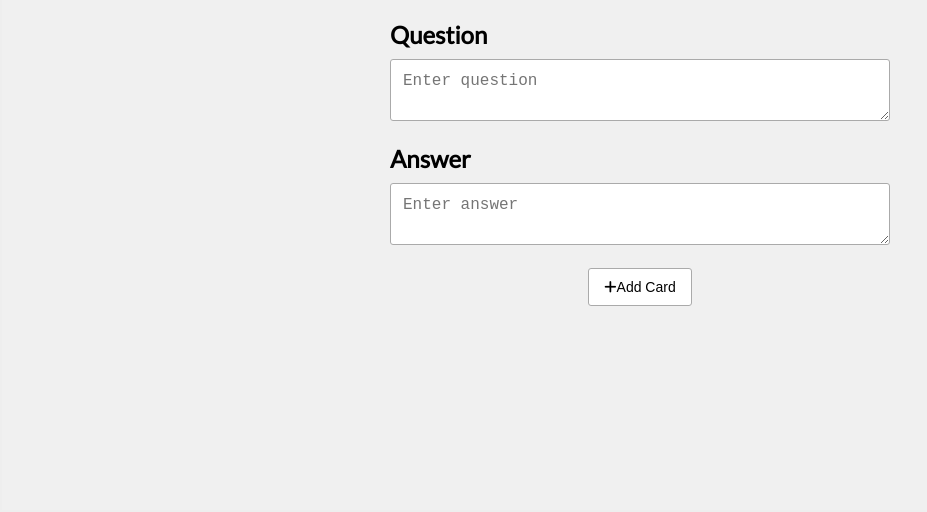
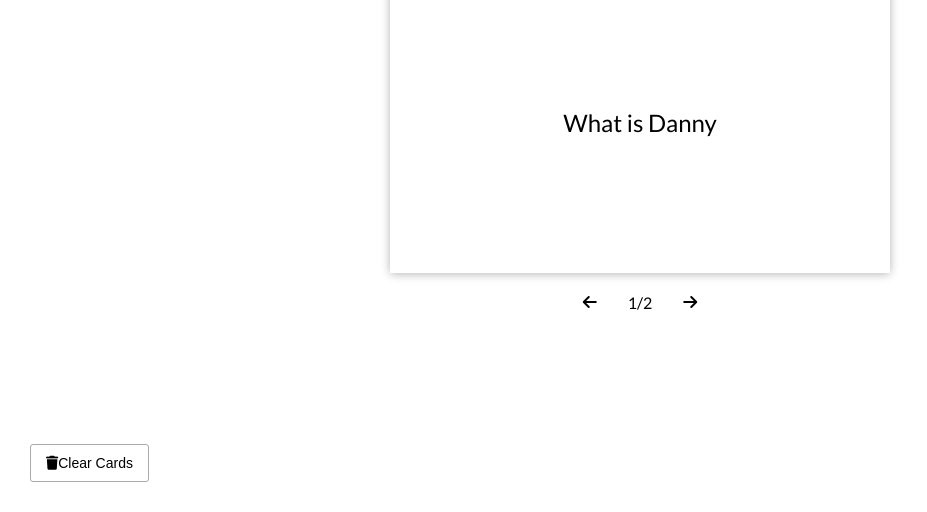
Before and after one commit to windate3411/memory-card, a plain HTML site: page index.html in a window 1280 px wide. Shown: the part 288-800 px from the top of the page, without its empty margins (0-927 px from the left). Drawn offline with Linux system fonts and the light colour scheme.

Commit message:
create cards and flip function

```diff
--- a/index.html
+++ b/index.html
@@ -22,8 +22,8 @@
     </button>
   </h1>
   <!-- card-container -->
-  <div id="card-container" class="cards">
-    <div class="card active show-answer">
+  <div id="cards-container" class="cards">
+    <!-- <div class="card active show-answer">
       <div class="inner-card">
         <div class="inner-card-front">
           <p>What's Javascript</p>
@@ -43,7 +43,7 @@
           <p>Another programming language</p>
         </div>
       </div>
-    </div>
+    </div> -->
   </div>
 
   <!-- navigations -->
--- a/script.js
+++ b/script.js
@@ -1,5 +1,78 @@
-const text = document.querySelector('.text')
+// select DOM Element
 
-text.addEventListener('click', () => {
-  alert('hello!')
-})
+const cardsContainer = document.getElementById('cards-container')
+const prevBtn = document.getElementById('prev')
+const nextBtn = document.getElementById('next')
+const currentEl = document.getElementById('current')
+const showBtn = document.getElementById('show')
+const hideBtn = document.getElementById('hide')
+const questionEl = document.getElementById('question')
+const answerEl = document.getElementById('answer')
+const addCardBtn = document.getElementById('add-card')
+const clearBtn = document.getElementById('clear')
+const addContainer = document.getElementById('add-container')
+
+// keep track of current card
+let currentActiveCard = 0
+
+// store DOM Cards
+const cardsEl = []
+
+// store card data
+const cardsData = [
+  {
+    question: 'What is Danny',
+    answer: 'I am'
+  },
+  {
+    question: 'What are Danny',
+    answer: 'We are'
+  }
+]
+
+// create all cards
+
+function createCards() {
+  cardsData.forEach((item, index) => {
+    createCard(item, index)
+  })
+}
+
+// create a single card
+function createCard(data, index) {
+  const card = document.createElement('div')
+  card.classList.add('card')
+
+  if (index === 0) {
+    card.classList.add('active')
+  }
+
+  card.innerHTML = `
+    <div class="inner-card">
+        <div class="inner-card-front">
+          <p>${data.question}</p>
+        </div>
+        <div class="inner-card-back">
+          <p>${data.answer}</p>
+        </div>
+    </div>
+  `;
+
+  card.addEventListener('click', () => {
+    card.classList.toggle('show-answer')
+  })
+
+  // add to DOM cards
+  cardsEl.push(card);
+
+  cardsContainer.appendChild(card);
+
+  updateCurrentText()
+}
+
+
+// show number of cards
+function updateCurrentText() {
+  currentEl.innerText = `${currentActiveCard + 1}/${cardsEl.length}`
+}
+createCards()
--- a/style.scss
+++ b/style.scss
@@ -112,7 +112,7 @@ h1 {
         z-index: 2;
       }
 
-      .inner-card-front {
+      .inner-card-back {
         transform: rotateX(180deg);
       }
     }
@@ -155,8 +155,8 @@ h1 {
 // add container
 
 .add-container {
-  // opacity: 0;
-  // z-index: -1;
+  opacity: 0;
+  z-index: -1;
   background-color: #f0f0f0;
   border: 2px solid #eee;
   display: flex;
```
Also changed, not shown: style.css, 1 other file.
